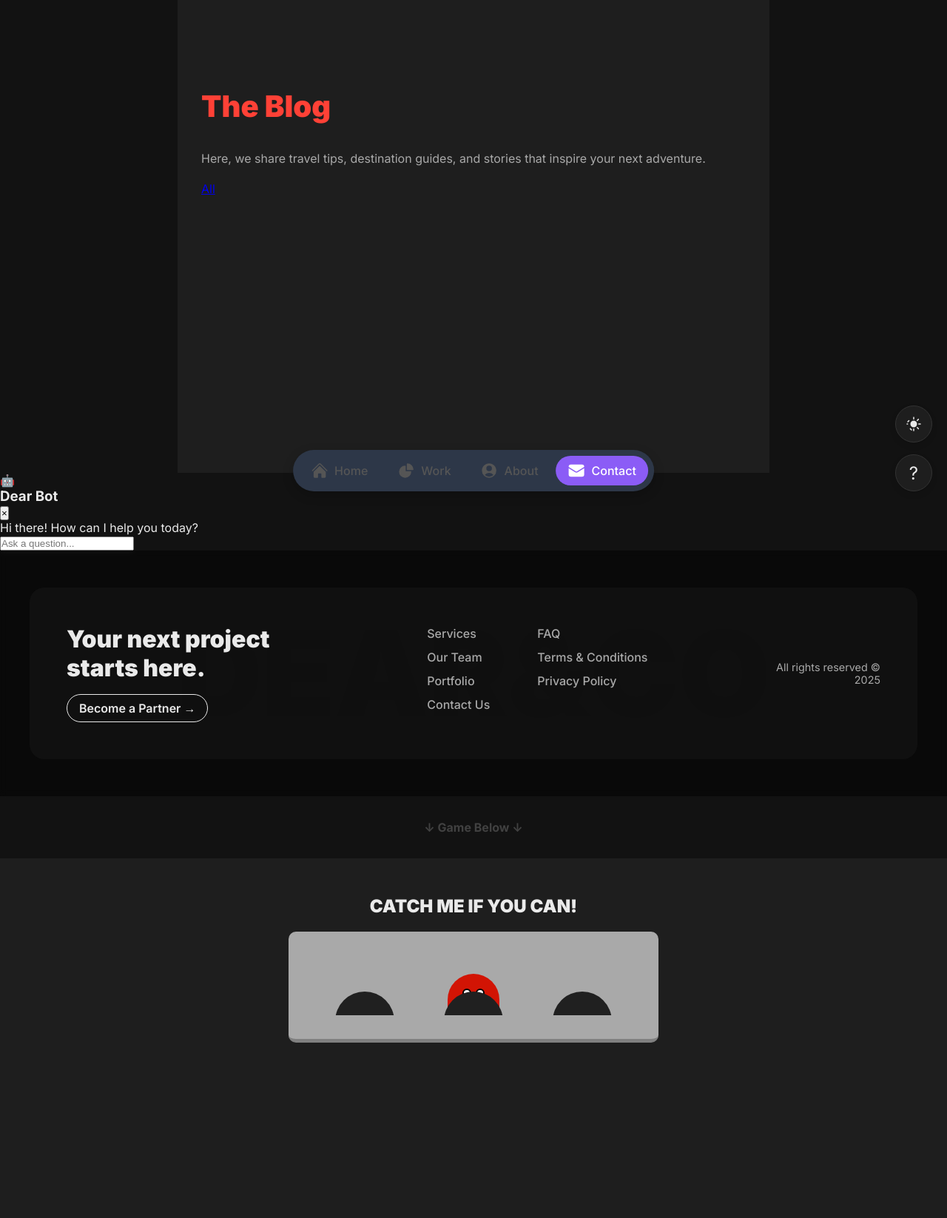
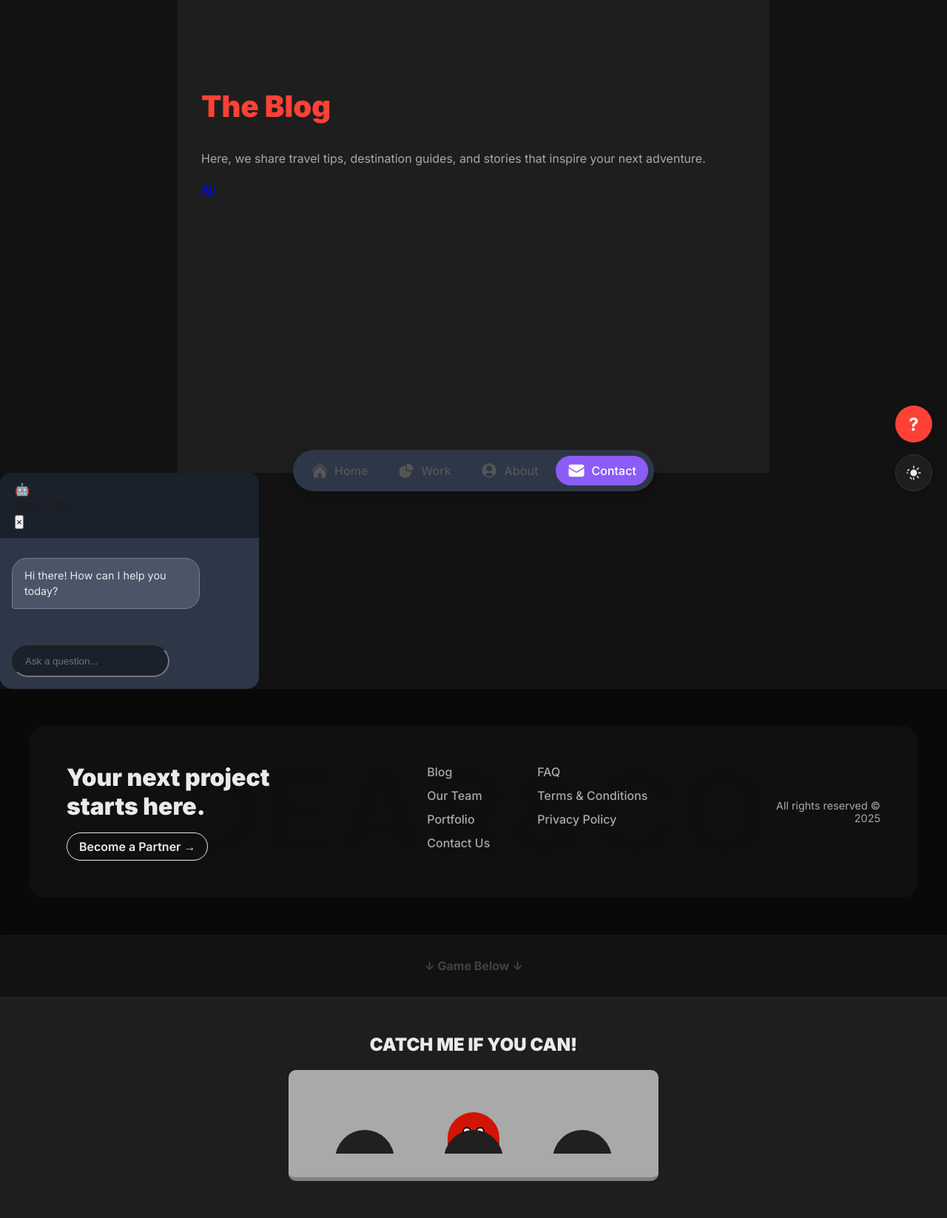
Before and after one commit to kirokir/dearnco-django, a Django app: page /blog/ in a window 1280 px wide. Shown: the part 116-1762 px from the top of the page at 74% size. Before the commit the page ends 1525 px from the top, so only its background shows below. Run offline with Django 5.2, Linux system fonts and the light colour scheme; data comes from the database, SQL or seed files in the repository; data that the repository does not hold is empty.

Commit message:
FEAT: Redesign chatbot UI with typing indicator

```diff
--- a/core/templates/base.html
+++ b/core/templates/base.html
@@ -49,14 +49,19 @@
 
     <div class="floating-widgets">
         <button id="scroll-to-top" class="floating-btn" title="Scroll to top">↑</button>
+        {% if site_config.whatsapp %}
+        <a href="{{ site_config.whatsapp }}" target="_blank" class="floating-btn whatsapp-btn" title="Chat on WhatsApp">
+            <svg viewBox="0 0 24 24"><path fill="currentColor" d="M12.04 2C6.58 2 2.13 6.45 2.13 11.91c0 1.75.46 3.45 1.32 4.95L2.05 22l5.26-1.38c1.44.79 3.05 1.2 4.73 1.2h.01c5.46 0 9.91-4.45 9.91-9.91S17.5 2 12.04 2m0 1.63c4.52 0 8.28 3.76 8.28 8.28s-3.76 8.28-8.28 8.28h-.01c-1.58 0-3.08-.41-4.4-1.18l-.3-.17-3.32.87.89-3.23-.2-.32a8.19 8.19 0 0 1-1.26-4.52c0-4.52 3.76-8.28 8.28-8.28m4.43 10.3c-.2-.1-.74-.36-0.85-0.4s-.2-.1-.28.1c-.08.2-.32.4-.4.48-.07.08-.15.1-.27.02c-.12-.07-0.5-0.18-0.95-0.58c-.35-.3-.58-.55-0.65-0.65c-.07-.1-.01-.15.06-.21c.06-.05.12-.12.18-.18c.06-.06.08-.1.12-.18c.04-.07.02-.14-0.01-0.2c-.04-.07-.36-.85-0.49-1.16c-.13-.3-.26-.26-0.35-0.26c-.09,0-.2,0-0.28,0c-.08,0-.22.04-0.34,0.18c-.12.15-.45.44-0.45,1.07c0,.63.46,1.24.53,1.32c.07.08.9,1.45,2.18,2.05c.3.15.54.24.72.3c.18.07.35.06.48.04c.13-.02.4-.16.53-.32c.13-.15.13-.28.15-.3c.02-.02.04-.04 0,0"/></svg>
+        </a>
+        {% endif %}
+        <div id="chat-popup" class="floating-btn chat-btn" title="Ask a question">
+            <span>?</span>
+        </div>
         <div class="theme-switcher">
             <button id="theme-toggle-btn" title="Toggle dark mode">
                 <svg class="sun-icon" xmlns="http://www.w3.org/2000/svg" viewBox="0 0 24 24" fill="currentColor"><path d="M12 2.25a.75.75 0 01.75.75v2.25a.75.75 0 01-1.5 0V3a.75.75 0 01.75-.75zM7.5 12a4.5 4.5 0 119 0 4.5 4.5 0 01-9 0zM18.894 6.166a.75.75 0 00-1.06-1.06l-1.591 1.59a.75.75 0 101.06 1.061l1.591-1.59zM21.75 12a.75.75 0 01-.75.75h-2.25a.75.75 0 010-1.5H21a.75.75 0 01.75.75zM17.834 18.894a.75.75 0 001.06-1.06l-1.59-1.591a.75.75 0 10-1.061 1.06l1.59 1.591zM12 18a.75.75 0 01.75.75V21a.75.75 0 01-1.5 0v-2.25A.75.75 0 0112 18zM7.934 17.834a.75.75 0 00-1.06 1.06l1.59 1.591a.75.75 0 101.06-1.06l-1.59-1.591zM4.5 12a.75.75 0 01-.75.75H3a.75.75 0 010-1.5h.75A.75.75 0 014.5 12zM6.166 7.934a.75.75 0 00-1.06-1.06l-1.591 1.59a.75.75 0 101.06 1.061l1.591-1.59z"/></svg>
                 <svg class="moon-icon" xmlns="http://www.w3.org/2000/svg" viewBox="0 0 24 24" fill="currentColor"><path fill-rule="evenodd" d="M9.528 1.718a.75.75 0 01.162.819A8.97 8.97 0 009 6a9 9 0 009 9 8.97 8.97 0 004.463-.69a.75.75 0 01.981.981A10.503 10.503 0 0112 22.5C6.201 22.5 1.5 17.799 1.5 12c0-4.243 2.52-7.86 6.136-9.528a.75.75 0 01.892.246z" clip-rule="evenodd" /></svg>
             </button>
-        </div>
-        <div id="chat-popup" class="floating-btn chat-btn" title="Ask a question">
-            <span>?</span>
         </div>
     </div>
 
@@ -74,15 +79,19 @@
         </div>
         <div class="chat-widget-body">
             <div id="chat-answer-area">
-                <p class="bot-greeting">Hi there! How can I help you today?</p>
+                <div class="chat-bubble bot-bubble">
+                    <span class="bot-greeting">Hi there! How can I help you today?</span>
+                </div>
             </div>
             <div class="faq-bubbles">
                 {% for qa in chatbot_qas %}
                 <div class="faq-bubble" data-question="{{ qa.question }}" data-answer="{{ qa.answer }}">{{ qa.keyword }}</div>
                 {% endfor %}
             </div>
-            <input type="text" id="chat-input" placeholder="Ask a question..." autocomplete="off">
-            <div id="autocomplete-list"></div>
+            <div class="chat-input-container">
+                <input type="text" id="chat-input" placeholder="Ask a question..." autocomplete="off">
+                <div id="autocomplete-list"></div>
+            </div>
         </div>
     </div>
 
@@ -96,7 +105,7 @@
             <div class="footer-column footer-links-container">
                 <div class="footer-links">
                     <ul>
-                        <li><a href="{% url 'blog:blog_index' %}">Services</a></li>
+                        <li><a href="{% url 'blog:blog_index' %}">Blog</a></li>
                         <li><a href="{% url 'portfolio:team' %}">Our Team</a></li>
                         <li><a href="{% url 'portfolio:portfolio_all' %}">Portfolio</a></li>
                         <li><a href="{% url 'core:contact' %}">Contact Us</a></li>
@@ -111,6 +120,11 @@
                 </div>
             </div>
             <div class="footer-column footer-right">
+                 <div class="footer-locations">
+                    {% for location in office_locations %}
+                    <a href="{{ location.google_maps_link }}" target="_blank" class="footer-address">{{ location.address }}</a>
+                    {% endfor %}
+                </div>
                 <p class="footer-copyright">All rights reserved © 2025</p>
             </div>
             <div class="footer-bg-logo">DEAR&CO</div>
@@ -132,7 +146,7 @@
         </div>
     </footer>
 
-    <nav id="bottom-nav">
+    <nav id="bottom-nav" class="hidden-nav">
         <a href="{% url 'core:home' %}" class="bottom-nav-item">
             <div class="bottom-nav-icon">
                 <svg xmlns="http://www.w3.org/2000/svg" viewBox="0 0 24 24" fill="currentColor"><path d="M11.47 3.84a.75.75 0 011.06 0l8.69 8.69a.75.75 0 101.06-1.06l-8.689-8.69a2.25 2.25 0 00-3.182 0l-8.69 8.69a.75.75 0 001.061 1.06l8.69-8.69z" /><path d="M12 5.432l8.159 8.159c.03.03.06.058.091.086v6.198c0 1.035-.84 1.875-1.875 1.875H15a.75.75 0 01-.75-.75v-4.5a.75.75 0 00-.75-.75h-3a.75.75 0 00-.75.75V21a.75.75 0 01-.75.75H5.625a1.875 1.875 0 01-1.875-1.875v-6.198a2.29 2.29 0 00.091-.086L12 5.43z" /></svg>
--- a/static/css/main.css
+++ b/static/css/main.css
@@ -814,3 +814,122 @@
     pointer-events: none;
 }
 /* ... (all other bottom-nav styles from previous response are correct) ... */
+/* ==========================================================================
+   FINAL UI POLISH: CHATBOT
+   ========================================================================== */
+
+/* --- Floating Chat Button --- */
+.chat-btn {
+    background-color: var(--primary-red);
+    color: #fff;
+    border-color: transparent;
+}
+.dark-mode .chat-btn {
+    background-color: var(--primary-red);
+}
+.chat-btn span {
+    font-weight: 700;
+}
+
+/* --- Chat Widget Redesign --- */
+#chat-widget {
+    bottom: 90px;
+    width: 350px;
+    border-radius: 16px;
+    border: none;
+    overflow: hidden;
+    background-color: var(--bg-color);
+}
+.dark-mode #chat-widget {
+    background-color: #2D3748;
+}
+
+.chat-widget-header {
+    background-color: var(--text-dark);
+    color: var(--content-bg);
+    padding: 0.75rem 1.25rem;
+}
+.dark-mode .chat-widget-header {
+    background-color: #1A202C;
+}
+
+.chat-widget-body {
+    padding: 1rem;
+    display: flex;
+    flex-direction: column;
+    gap: 1rem;
+}
+
+#chat-answer-area {
+    min-height: 80px;
+    display: flex;
+    flex-direction: column;
+    justify-content: flex-end;
+}
+
+.chat-bubble {
+    padding: 0.75rem 1rem;
+    border-radius: 20px;
+    max-width: 80%;
+    line-height: 1.5;
+    font-size: 0.9rem;
+}
+
+.bot-bubble {
+    background-color: var(--content-bg);
+    border: 1px solid var(--border-color);
+    border-bottom-left-radius: 4px;
+    align-self: flex-start;
+}
+.dark-mode .bot-bubble {
+    background-color: #4A5568;
+    border-color: #718096;
+}
+
+.typing-indicator {
+    display: flex;
+    align-items: center;
+    gap: 4px;
+}
+.typing-indicator span {
+    width: 8px;
+    height: 8px;
+    border-radius: 50%;
+    background-color: var(--light-gray);
+    animation: typing-bounce 1.2s infinite ease-in-out;
+}
+.typing-indicator span:nth-child(2) { animation-delay: 0.2s; }
+.typing-indicator span:nth-child(3) { animation-delay: 0.4s; }
+
+@keyframes typing-bounce {
+    0%, 80%, 100% { transform: scale(0); }
+    40% { transform: scale(1.0); }
+}
+
+.faq-bubbles {
+    border-top: 1px solid var(--border-color);
+    padding-top: 1rem;
+}
+
+.chat-input-container {
+    position: relative;
+}
+#chat-input {
+    padding: 0.75rem 1rem;
+    border-radius: 999px;
+    background-color: var(--content-bg);
+}
+.dark-mode #chat-input {
+    background-color: #1A202C;
+}
+
+#autocomplete-list {
+    position: absolute;
+    bottom: 100%; /* Position above the input */
+    left: 0;
+    right: 0;
+    margin-bottom: 0.5rem;
+    border-radius: 8px;
+    overflow: hidden;
+    box-shadow: 0 -4px 10px rgba(0,0,0,0.1);
+}
--- a/static/js/main.js
+++ b/static/js/main.js
@@ -60,7 +60,7 @@
     if (heroSection) {
         // We are on the homepage
         const heroHeight = heroSection.offsetHeight;
-        const navAppearPoint = heroHeight / 2; // Point at which nav appears
+        const navAppearPoint = heroHeight / 2;
 
         window.addEventListener('scroll', () => {
             if(header) {
@@ -70,12 +70,11 @@
                 floatingLogo.classList.toggle('hide', window.scrollY > 50);
             }
             if (bottomNav) {
-                // Show bottom nav only after scrolling past the halfway point of the hero
                 bottomNav.classList.toggle('hidden-nav', window.scrollY < navAppearPoint);
             }
         });
     } else if (bottomNav) {
-        // If not on the homepage, always show the bottom nav
+        // If not on the homepage, the nav should start visible.
         bottomNav.classList.remove('hidden-nav');
     }
 
@@ -113,58 +112,6 @@
     document.querySelectorAll('.project-card, .stat-item, #stats-bar').forEach(el => {
         animationObserver.observe(el);
     });
-
-    // --- PROJECT CONNECTOR LINE LOGIC ---
-    const svg = document.getElementById('connector-svg');
-    const projectCards = document.querySelectorAll('.project-card');
-    function drawConnectingLines() {
-        if (!svg || projectCards.length < 2) return;
-
-        svg.innerHTML = '';
-        const containerRect = document.querySelector('.projects-section-container').getBoundingClientRect();
-        let visibleCards = Array.from(projectCards).filter(card => card.offsetParent !== null);
-
-        for (let i = 0; i < visibleCards.length - 1; i++) {
-            const c1 = visibleCards[i];
-            const c2 = visibleCards[i + 1];
-            if (c1.closest('.projects-section') !== c2.closest('.projects-section')) continue;
-
-            const r1 = c1.getBoundingClientRect();
-            const r2 = c2.getBoundingClientRect();
-            const isC1Even = Array.from(c1.parentNode.children).indexOf(c1) % 2 !== 0;
-            let p1x, p2x, p1y, p2y;
-
-            if (window.innerWidth > 768) {
-                p1x = (isC1Even ? r1.right : r1.left) - containerRect.left;
-                p2x = (!isC1Even ? r2.right : r2.left) - containerRect.left;
-                p1y = r1.top + r1.height / 2 - containerRect.top;
-                p2y = r2.top + r2.height / 2 - containerRect.top;
-            } else {
-                p1x = r1.left + r1.width / 2 - containerRect.left;
-                p2x = r2.left + r2.width / 2 - containerRect.left;
-                p1y = r1.bottom - containerRect.top;
-                p2y = r2.top - containerRect.top;
-            }
-
-            const path = document.createElementNS('http://www.w3.org/2000/svg', 'path');
-            const controlPointOffset = 100;
-            let d;
-            if (window.innerWidth > 768) {
-                d = `M ${p1x} ${p1y} C ${p1x + (isC1Even ? controlPointOffset : -controlPointOffset)} ${p1y}, ${p2x + (!isC1Even ? controlPointOffset : -controlPointOffset)} ${p2y}, ${p2x} ${p2y}`;
-            } else {
-                 d = `M ${p1x} ${p1y} C ${p1x} ${p1y + controlPointOffset}, ${p2x} ${p2y - controlPointOffset}, ${p2x} ${p2y}`;
-            }
-
-            path.setAttribute('d', d);
-            path.setAttribute('stroke', '#CCCCCC');
-            path.setAttribute('stroke-width', '2');
-            path.setAttribute('stroke-dasharray', '5 10');
-            path.setAttribute('fill', 'none');
-            svg.appendChild(path);
-        }
-    }
-    setTimeout(drawConnectingLines, 200);
-    window.addEventListener('resize', drawConnectingLines);
 
     // --- FLOATING WIDGETS ---
     if (scrollToTopBtn) {
```
